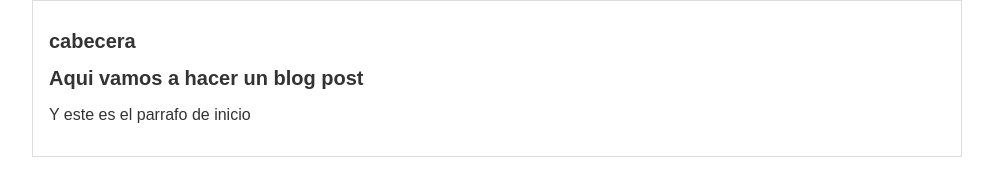
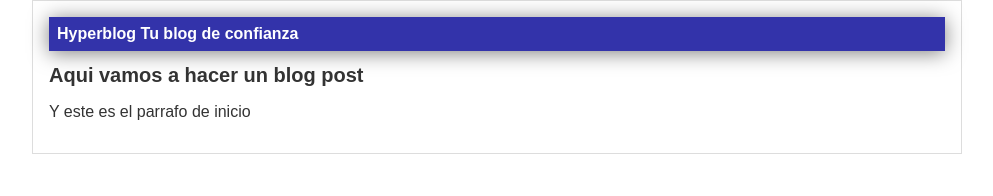
Before and after one commit to ecatriquil/hyperblog, a plain HTML site: page index.html in a window 1280 px wide. Shown: the whole page, without its empty margins (143-1136 px from the left). Drawn offline with Linux system fonts and the light colour scheme.

Commit message:
Finalizada la cabecera con color azul

```diff
--- a/css/styles.css
+++ b/css/styles.css
@@ -5,6 +5,15 @@ body{
     font-size: 16px;
     margin: 0;
     padding: 0;
+}
+
+#cabecera {
+    background-color: #33a;
+    box-shadow: 0px 2px 20px 0px rgba(0, 0, 0, 0.5);
+    color: white;
+    font-weight: bold;
+    margin: 0;
+    padding: 0.5em;
 }
 
 #container {
--- a/index.html
+++ b/index.html
@@ -10,7 +10,8 @@
 <body>
     <div id="container">
         <div id="cabecera">
-            <h1>cabecera</h1>
+            Hyperblog
+            <span id="tagline">Tu blog de confianza</span>
         </div>
         <div id="post">
             <h1>Aqui vamos a hacer un blog post</h1>
```
